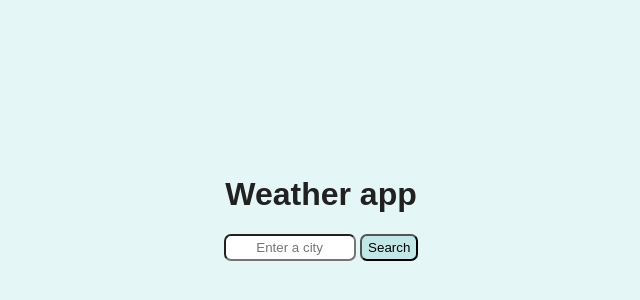
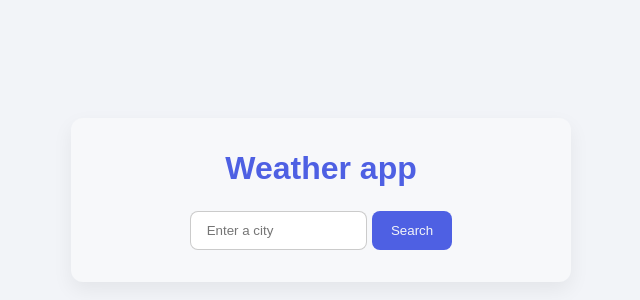
Before and after one commit to barboraferencova/weather-app1, a plain HTML site: page index.html in a window 1280 px wide. Shown: the part 200-500 px from the top of the page, without its empty margins (319-959 px from the left). Drawn offline with Linux system fonts and the light colour scheme.

Commit message:
Remade styling

```diff
--- a/style.css
+++ b/style.css
@@ -1,41 +1,69 @@
+*{
+    margin: 0;
+    padding: 0;
+    box-sizing: border-box;
+}
+
 body {
     font-family: Arial, sans-serif;
-    background-color: #e5f6f6;
-    color: #212121;
+    background-color: #f2f4f8;
+    color: #4e60e3;
     text-align: center;
+    display: flex;
+    justify-content: center;
+    align-items: center;
+    min-height: 100vh;
+    padding: 2rem;
   }
 
 .container {
+    width: 100%;
+    max-width: 500px;
+    padding: 2rem 2.5rem;
+    border-radius: 12px;
+    box-shadow: 0 8px 20px rgba(0, 0, 0, 0.064);
+    background-color: #f7f8fa;
+}
+
+h1 {
+    text-align: center;
+    margin-bottom: 1.5rem;
+}
+
+.search-container{
     display: flex;
     justify-content: center;
-    align-items: center;
-    flex-direction: column;
-    height: 100vh;
+    gap: 1rem;
+}
+
+#city-input {
+   border-radius: 8px;
+   padding: 0.7rem 1rem;
+   width: 60%;
+   border: 1px solid rgba(0, 0, 0, 0.205);
 
 }
 
-.search-container{
-    gap: 10px;
-    display: flex;
-}
-
-#city-input {
-   width: 120px;
-   border-radius: 7px;
-   padding: 4px;
-   text-align: center;
-}
-
 #search-button {
-    border-radius: 7px;
-    padding: 4px 6px;
-    background-color: #78c7c750;
+    border-radius: 8px;
+    padding: 0.75rem 1.2rem;
+    background-color: #4e60e3;
+    color: #f2f4f8;
+    border: none;
+    transition: background 0.3s ease;
 }
 
 #search-button:hover {
-    background-color: #55a2a269;
+    background-color: #253ada;
 }
 
 .error-msg {
     color: #d81515f0;
 }
+
+.weather-info {
+    text-align: center;
+    font-size: 1.1rem;
+    line-height: 1.6;
+    color: #050505;
+}
```
